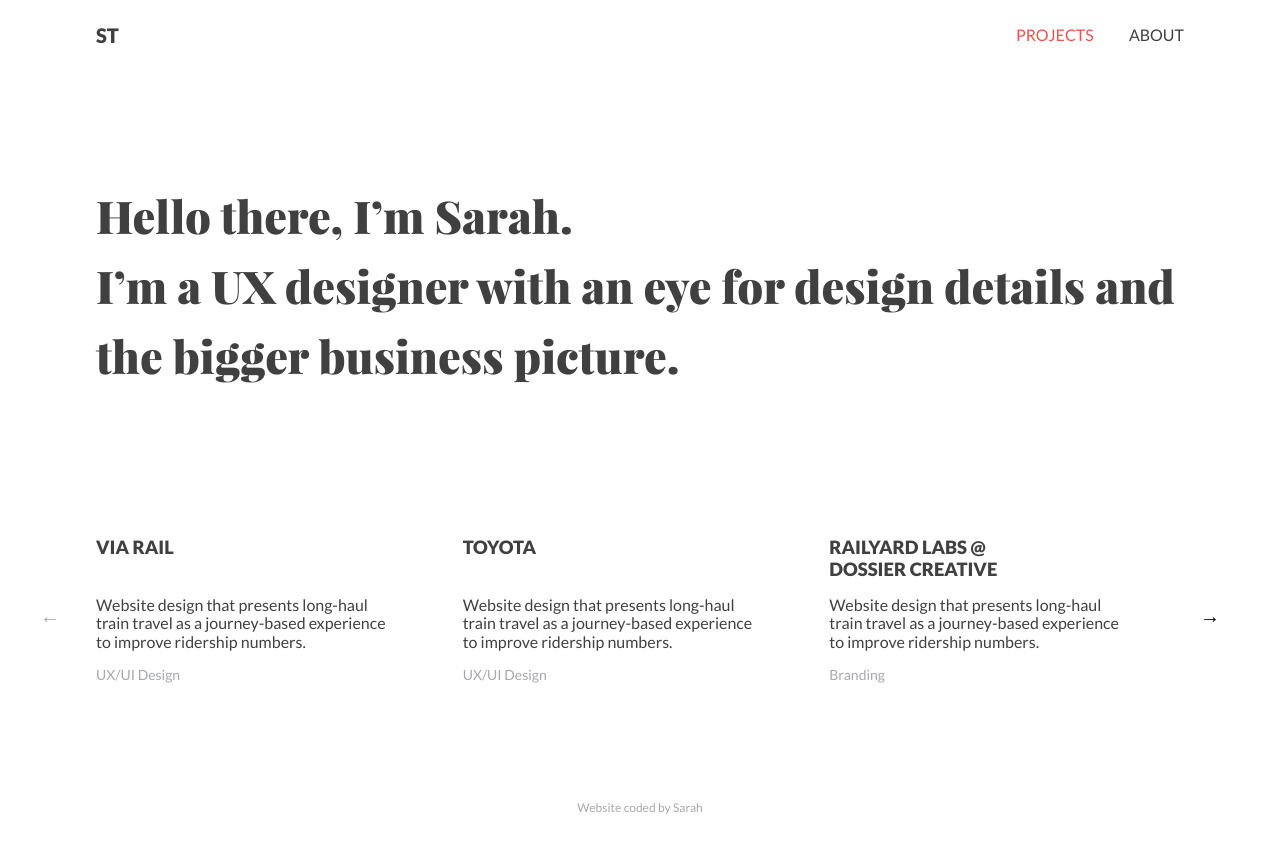
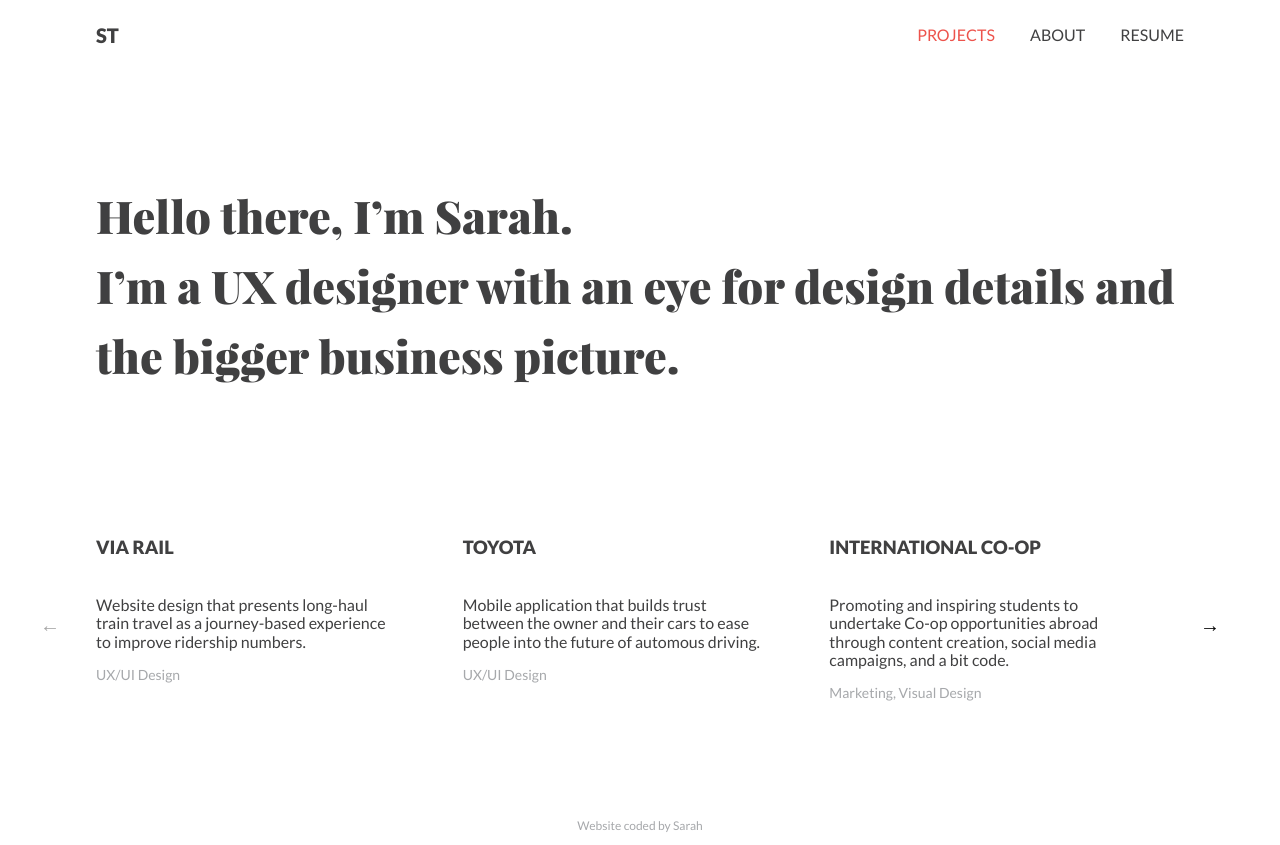
Before and after one commit to sarah-tong/portfolio-2022, a plain HTML site: page pub_html/index.html in a window 1280 px wide. Drawn offline with nearby package versions, Linux system fonts and the light colour scheme.

Commit message:
Fixed the arrows of the swiper on the SMA page. About page done.

```diff
--- a/_work/css/main.scss
+++ b/_work/css/main.scss
@@ -270,7 +270,7 @@ section {
         & li {
             display: inline-block;
 
-            &:first-child {
+            &:not(:last-child) {
                 margin-right: 2rem;
             }
 
@@ -329,7 +329,7 @@ section {
                 opacity: 1;
                 transition: opacity 1s;
 
-                @for $i from 1 through 2 {
+                @for $i from 1 through 3 {
                     &:nth-child(#{$i}) {
                         transition-delay: $i * 0.1s + 0.2s;
                     }
@@ -716,9 +716,12 @@ body:not(#homepage) {
             flex: none;
         }
     }
+}
 
-    #sma-brochure .img-wrapper img {
-        box-shadow: inset 0px 0px 0px 1px rgba(0,0,0,1);
+// About
+#about {
+    & h4 {
+        font-size: 2rem;
     }
 }
 
@@ -1009,7 +1012,7 @@ body:not(#homepage) {
             visibility: hidden;
             background: rgba(237, 83, 76, 0.97);
 
-            & li:first-child {
+            & li:first-child, & li:nth-child(2) {
                 margin-right: 0;
             }
 
--- a/pub_html/index.html
+++ b/pub_html/index.html
@@ -20,6 +20,7 @@
             <ul class="main-nav">
               <li><a class="active-link" href="index.html">Projects</a></li>
               <li><a href="about.html">About</a></li>
+              <li><a target="_blank" href="http://www.sarahtong.ca/resume/Resume-SarahTong.pdf">Resume</a></li>
             </ul>
           </nav>
         </div>
@@ -50,22 +51,28 @@
             <div class="swiper-slide project-wrapper toyota-brief"> <a href="toyota.html">
                 <div class="toyota-mobile-carousel-image"><img src="img/Toyota/toyota-camry.jpg" alt="photo of two toyota camrys"></div>
                 <p class="project-name">TOYOTA</p>
-                <p class="project-description">Website design that presents long-haul train travel as a journey-based experience to improve ridership numbers.</p>
+                <p class="project-description">Mobile application that builds trust between the owner and their cars to ease people into the future of automous driving.</p>
                 <P class="project-category">UX/UI Design</P></a></div>
-            <div class="swiper-slide project-wrapper railyard-brief"><a href="railyard.html">
-                <div class="railyard-mobile-carousel-image"><img src="img/Railyard/Railyard-Logo.png" alt="railyard logo"></div>
-                <p class="project-name">Railyard Labs @<br>Dossier Creative</p>
-                <p class="project-description">Website design that presents long-haul train travel as a journey-based experience to improve ridership numbers.</p>
-                <P class="project-category">Branding</P></a></div>
+            <!--div(class="swiper-slide project-wrapper railyard-brief")
+            a(href="railyard.html")
+                div(class="railyard-mobile-carousel-image")
+                    img(src="img/Railyard/Railyard-Logo.png" alt="railyard logo")
+                p(class="project-name") Railyard Labs @
+                    br
+                    | Dossier Creative
+                p(class="project-description") Website design that presents long-haul train travel as a journey-based experience to improve ridership numbers.
+                P(class="project-category") Branding
+
+            -->
             <div class="swiper-slide project-wrapper intl-coop-brief"><a href="international-coop.html">
                 <div class="intl-coop-mobile-carousel-image"><img src="img/Intl-Coop/Intl Co-op Info Session Banner - Fall 2016-01.png" alt="graphic of small airplanes on a map"></div>
                 <p class="project-name">International Co-op</p>
-                <p class="project-description">Website design that presents long-haul train travel as a journey-based experience to improve ridership numbers.</p>
+                <p class="project-description">Promoting and inspiring students to undertake Co-op opportunities abroad through content creation, social media campaigns, and a bit code.</p>
                 <P class="project-category">Marketing, Visual Design</P></a></div>
             <div class="swiper-slide project-wrapper sma-brief"><a href="student-marketing-association.html">
                 <div class="sma-mobile-carousel-image"><img src="img/SMA/SMA-Logo.svg" alt="SMA logo"></div>
                 <p class="project-name">Student Marketing Association</p>
-                <p class="project-description">Website design that presents long-haul train travel as a journey-based experience to improve ridership numbers.</p>
+                <p class="project-description">Supporting students with personal and professional development with experiences in marketing and design in the mix.</p>
                 <P class="project-category">Marketing, Visual Design</P></a></div>
           </div>
           <div class="swiper-pagination"></div>
--- a/pub_html/js/swiper-initialize.js
+++ b/pub_html/js/swiper-initialize.js
@@ -1,4 +1,4 @@
-var mySwiper = new Swiper('.swiper-container', {
+var homepageSwiper = new Swiper('.swiper-container', {
 
     loop: false,
     slidesPerView: 4,
@@ -62,7 +62,7 @@ var mySwiper = new Swiper('.swiper-container', {
 
 });
 
-var mySwiper = new Swiper('.swiper-container-project', {
+var SMABrandingBookSwiper = new Swiper('#SMA-branding-book', {
     loop: false,
     slidesPerView: 1,
     spaceBetween: 80,
@@ -77,3 +77,19 @@ var mySwiper = new Swiper('.swiper-container-project', {
         clickable: true,
     },
 });
+
+var SMABrochureSwiper = new Swiper('#SMA-brochure', {
+    loop: false,
+    slidesPerView: 1,
+    spaceBetween: 80,
+
+    navigation: {
+        nextEl: '.swiper-button-next',
+        prevEl: '.swiper-button-prev',
+    },
+
+    pagination: {
+        el: '.swiper-pagination',
+        clickable: true,
+    },
+});
```
Also changed, not shown: pub_html/about.html (+10 -2 lines), pub_html/international-coop.html (+1 -0 lines), pub_html/railyard.html (+1 -0 lines), pub_html/student-marketing-association.html (+7 -6 lines), pub_html/toyota.html (+1 -0 lines), pub_html/via-rail.html (+1 -0 lines), pub_html/css/main.css, pub_html/css/swiper.css, 6 other files.
